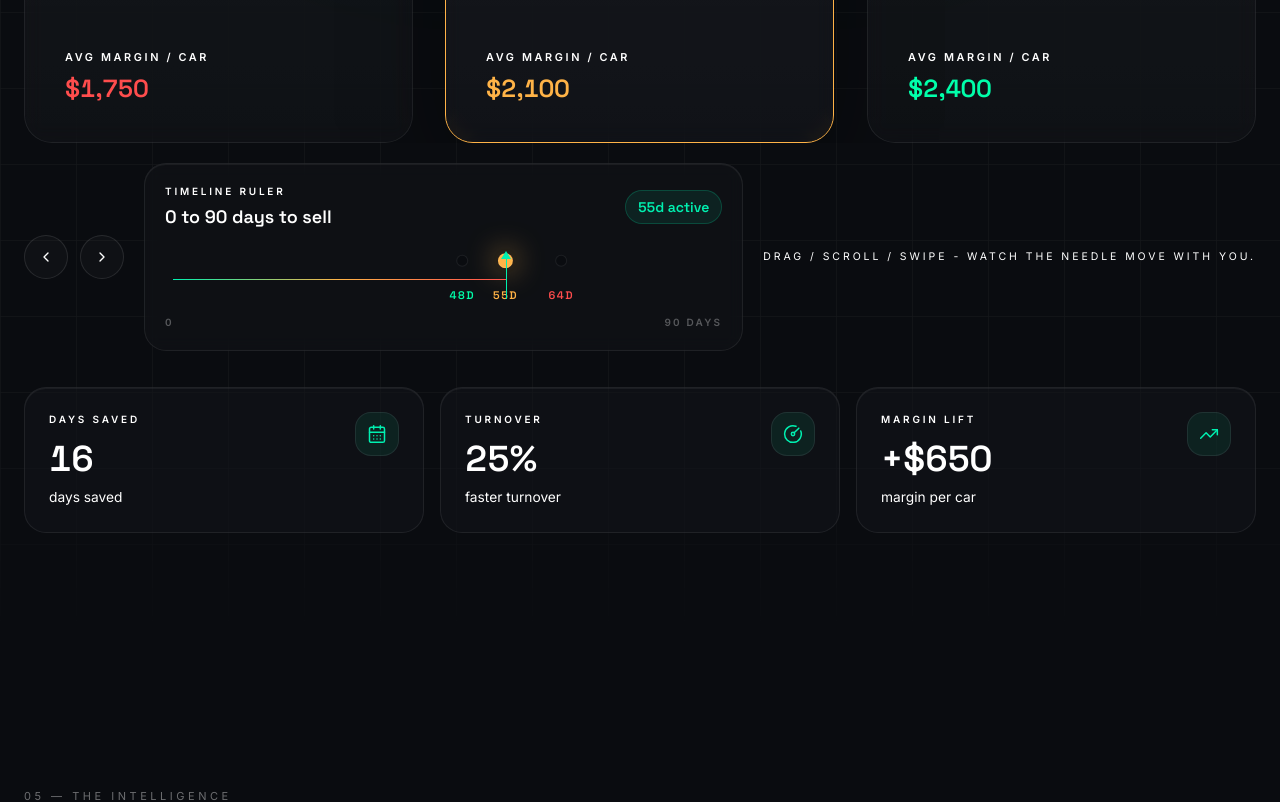
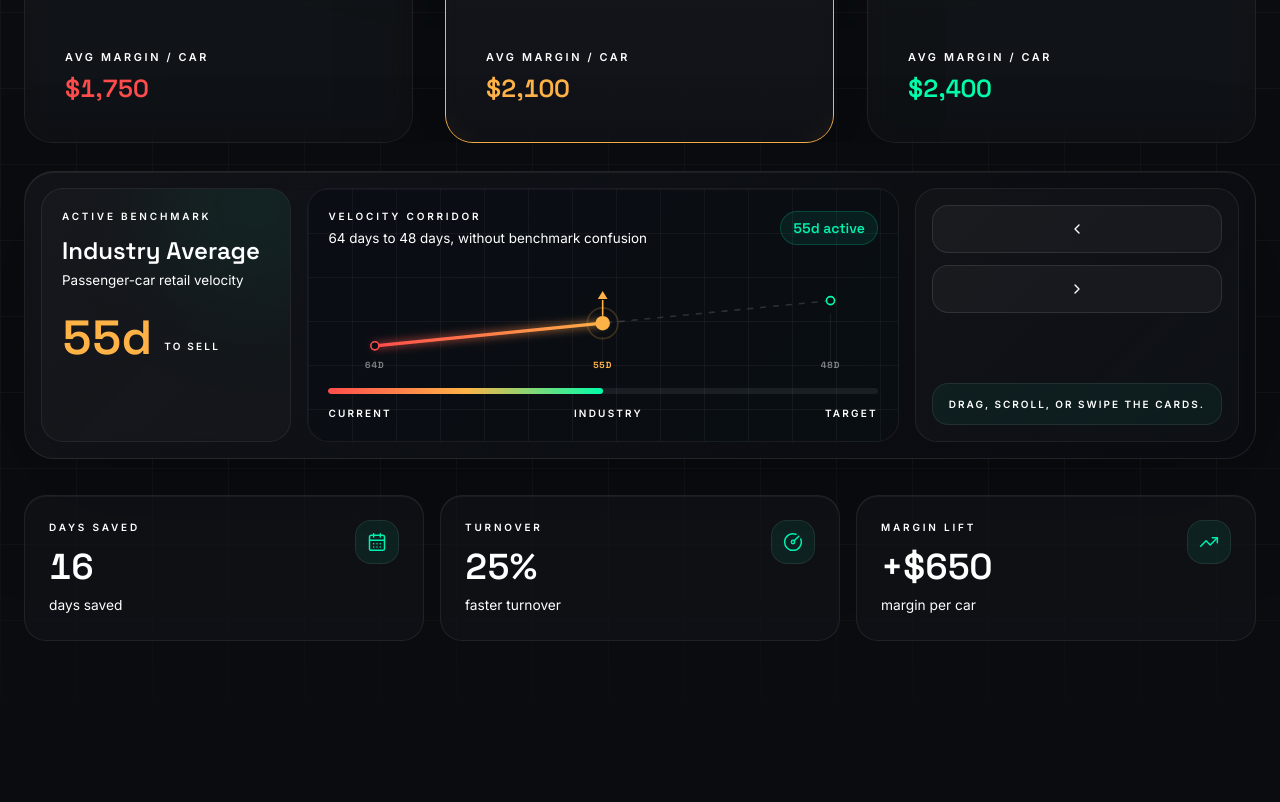
Before and after one commit to Bullfighteruz/veb1, a React (Vite) app: page / in a window 1280 px wide. Shown: the part 4300-5102 px from the top of the page. Built offline with nearby package versions, Linux system fonts and the light colour scheme; the HTML template or start-up script is replaced by a standard one.

Commit message:
Polish transformation control deck

```diff
--- a/src/components/features/Transformation.tsx
+++ b/src/components/features/Transformation.tsx
@@ -51,8 +51,6 @@ const IMPACT = [
 ] as const;
 
 const INITIAL_STEP = 1;
-const MAX_DAYS = 90;
-
 function formatCurrency(value: number) {
   return `$${Math.round(value).toLocaleString()}`;
 }
@@ -354,39 +352,16 @@ export default function Transformation() {
           })}
         </div>
 
-        <div className="mt-5 grid gap-5 lg:grid-cols-[auto_minmax(0,1fr)_auto] lg:items-center">
-          <div className="flex items-center gap-3">
-            <button
-              type="button"
-              onClick={() => scrollToStep(activeIndex - 1)}
-              disabled={!canGoPrev}
-              aria-label="Previous benchmark"
-              className="inline-flex h-11 w-11 items-center justify-center rounded-full border border-white/10 bg-white/[0.025] text-white/62 transition hover:border-rev-green/35 hover:bg-rev-green/[0.06] hover:text-white disabled:pointer-events-none disabled:opacity-30"
-            >
-              <ChevronLeft className="h-4 w-4" />
-            </button>
-            <button
-              type="button"
-              onClick={() => scrollToStep(activeIndex + 1)}
-              disabled={!canGoNext}
-              aria-label="Next benchmark"
-              className="inline-flex h-11 w-11 items-center justify-center rounded-full border border-white/10 bg-white/[0.025] text-white/62 transition hover:border-rev-green/35 hover:bg-rev-green/[0.06] hover:text-white disabled:pointer-events-none disabled:opacity-30"
-            >
-              <ChevronRight className="h-4 w-4" />
-            </button>
-          </div>
-
-          <Timeline
+        <ControlDeck
           activeIndex={activeIndex}
-            activeDays={activeStep.days}
+          activeStep={activeStep}
           isReady={sectionSeen}
+          canGoPrev={canGoPrev}
+          canGoNext={canGoNext}
+          onPrev={() => scrollToStep(activeIndex - 1)}
+          onNext={() => scrollToStep(activeIndex + 1)}
           onSelect={(index) => scrollToStep(index)}
         />
-
-          <div className="text-[10.5px] uppercase tracking-[0.28em] text-white/38 lg:text-right">
-            Drag / scroll / swipe - watch the needle move with you.
-          </div>
-        </div>
 
         <div className="reveal mt-9 grid gap-4 md:grid-cols-3">
           {IMPACT.map((item) => (
@@ -484,45 +459,185 @@ function StepCard({
   );
 }
 
-function Timeline({
+function ControlDeck({
   activeIndex,
-  activeDays,
+  activeStep,
   isReady,
+  canGoPrev,
+  canGoNext,
+  onPrev,
+  onNext,
   onSelect,
 }: {
   activeIndex: number;
-  activeDays: number;
+  activeStep: (typeof STEPS)[number];
   isReady: boolean;
+  canGoPrev: boolean;
+  canGoNext: boolean;
+  onPrev: () => void;
+  onNext: () => void;
   onSelect: (index: number) => void;
 }) {
-  const activePosition = (activeDays / MAX_DAYS) * 100;
+  const progressWidth = `${(activeIndex / (STEPS.length - 1)) * 100}%`;
+  const points = [
+    { x: 58, y: 96 },
+    { x: 340, y: 68 },
+    { x: 622, y: 40 },
+  ];
+  const activePath = points
+    .slice(0, activeIndex + 1)
+    .map((point, index) => `${index === 0 ? "M" : "L"} ${point.x} ${point.y}`)
+    .join(" ");
+  const activePoint = points[activeIndex] ?? points[0];
 
   return (
-    <div className="rounded-[22px] border border-white/[0.075] bg-[rgba(20,22,27,0.46)] px-5 py-5 shadow-[inset_0_1px_0_rgba(255,255,255,0.05)] backdrop-blur-[8px]">
-      <div className="mb-5 flex items-center justify-between">
-        <div>
+    <div
+      data-control-deck
+      className="mt-7 overflow-hidden rounded-[30px] border border-white/[0.085] bg-[linear-gradient(135deg,rgba(20,22,27,0.78),rgba(8,11,16,0.64))] p-4 shadow-[0_30px_120px_rgba(0,0,0,0.28),inset_0_1px_0_rgba(255,255,255,0.06)] backdrop-blur-[12px]"
+    >
+      <div className="grid gap-4 lg:grid-cols-[minmax(220px,0.72fr)_minmax(0,1.7fr)_auto] lg:items-stretch">
+        <div className="relative overflow-hidden rounded-[22px] border border-white/[0.065] bg-white/[0.025] p-5">
+          <div className="pointer-events-none absolute -right-12 -top-16 h-40 w-40 rounded-full bg-rev-green/10 blur-3xl" />
+          <div className="relative">
             <div className="text-[10px] font-semibold uppercase tracking-[0.28em] text-white/36">
-            Timeline ruler
+              Active benchmark
             </div>
-          <div className="mt-1 font-display text-lg font-semibold text-white/86">
-            0 to 90 days to sell
+            <div className="mt-3 font-display text-2xl font-semibold leading-tight text-white">
+              {activeStep.label}
             </div>
+            <div className="mt-1 text-[0.84rem] text-white/48">Passenger-car retail velocity</div>
+            <div className="mt-6 flex items-end gap-3">
+              <span
+                className="font-display text-5xl font-semibold leading-none tabular-nums"
+                style={{ color: activeStep.color }}
+              >
+                {activeStep.days}d
+              </span>
+              <span className="mb-2 text-[10px] font-semibold uppercase tracking-[0.22em] text-white/36">
+                to sell
+              </span>
             </div>
-        <div className="rounded-full border border-rev-green/20 bg-rev-green/[0.08] px-3 py-1.5 font-display text-sm font-semibold tabular-nums text-rev-green">
-          {activeDays}d active
           </div>
         </div>
 
-      <div className="relative h-16 px-2">
-        <div className="absolute left-2 right-2 top-7 h-px bg-white/12" />
-        <div
-          className="absolute left-2 top-7 h-px bg-gradient-to-r from-rev-green via-[#FFB347] to-[#FF4D4D] transition-[width] duration-700 ease-out"
-          style={{ width: isReady ? `calc(${activePosition}% - 0.5rem)` : "0%" }}
+        <div className="relative min-h-[190px] overflow-hidden rounded-[22px] border border-white/[0.065] bg-[#0A0F15]/70 px-5 py-5">
+          <div className="pointer-events-none absolute inset-0 opacity-[0.16]">
+            <div className="absolute inset-0 bg-[linear-gradient(rgba(255,255,255,0.28)_1px,transparent_1px),linear-gradient(90deg,rgba(255,255,255,0.28)_1px,transparent_1px)] bg-[length:44px_44px]" />
+          </div>
+          <div className="relative mb-2 flex items-center justify-between gap-4">
+            <div>
+              <div className="text-[10px] font-semibold uppercase tracking-[0.28em] text-white/34">
+                Velocity corridor
+              </div>
+              <div className="mt-1 text-[0.84rem] text-white/52">64 days to 48 days, without benchmark confusion</div>
+            </div>
+            <div className="hidden rounded-full border border-rev-green/20 bg-rev-green/[0.08] px-3 py-1.5 font-display text-sm font-semibold tabular-nums text-rev-green sm:block">
+              {activeStep.days}d active
+            </div>
+          </div>
+
+          <div className="relative h-[128px]">
+            <svg viewBox="0 0 680 128" className="h-full w-full" aria-hidden>
+              <defs>
+                <linearGradient id="transformationPath" x1="58" y1="96" x2="622" y2="40" gradientUnits="userSpaceOnUse">
+                  <stop offset="0" stopColor="#FF4D4D" />
+                  <stop offset="0.52" stopColor="#FFB347" />
+                  <stop offset="1" stopColor="#00FFAA" />
+                </linearGradient>
+                <filter id="transformationGlow" x="-20%" y="-90%" width="140%" height="280%">
+                  <feGaussianBlur stdDeviation="5" result="blur" />
+                  <feMerge>
+                    <feMergeNode in="blur" />
+                    <feMergeNode in="SourceGraphic" />
+                  </feMerge>
+                </filter>
+              </defs>
+              <path
+                d="M 58 96 L 340 68 L 622 40"
+                fill="none"
+                stroke="rgba(255,255,255,0.14)"
+                strokeWidth="2"
+                strokeDasharray="6 10"
+                strokeLinecap="round"
               />
+              <path
+                d={activePath || "M 58 96"}
+                fill="none"
+                stroke="url(#transformationPath)"
+                strokeWidth="4"
+                strokeLinecap="round"
+                strokeLinejoin="round"
+                filter="url(#transformationGlow)"
+                style={{
+                  strokeDasharray: 620,
+                  strokeDashoffset: isReady ? 0 : 620,
+                  transition: "stroke-dashoffset 850ms cubic-bezier(0.16, 1, 0.3, 1)",
+                }}
+              />
+              {points.map((point, index) => {
+                const step = STEPS[index];
+                const isActive = activeIndex === index;
+
+                return (
+                  <g key={step.label}>
+                    <line
+                      x1={point.x}
+                      x2={point.x}
+                      y1={point.y + 16}
+                      y2="116"
+                      stroke="rgba(255,255,255,0.09)"
+                      strokeWidth="1"
+                    />
+                    <circle
+                      cx={point.x}
+                      cy={point.y}
+                      r={isActive ? 8 : 5}
+                      fill={isActive ? step.color : "#0A0F15"}
+                      stroke={step.color}
+                      strokeWidth="2"
+                    />
+                    {isActive && (
+                      <circle
+                        cx={point.x}
+                        cy={point.y}
+                        r="19"
+                        fill="none"
+                        stroke={step.color}
+                        strokeOpacity="0.2"
+                        strokeWidth="2"
+                      />
+                    )}
+                    <text
+                      x={point.x}
+                      y="124"
+                      textAnchor="middle"
+                      fill={isActive ? step.color : "rgba(255,255,255,0.48)"}
+                      fontSize="11"
+                      fontFamily="Space Grotesk, sans-serif"
+                      fontWeight="700"
+                      letterSpacing="1"
+                    >
+                      {step.days}D
+                    </text>
+                  </g>
+                );
+              })}
+              <g transform={`translate(${activePoint.x}, ${activePoint.y})`}>
+                <line
+                  x1="0"
+                  x2="0"
+                  y1="-28"
+                  y2="-10"
+                  stroke={activeStep.color}
+                  strokeWidth="2"
+                  strokeLinecap="round"
+                />
+                <path d="M -6 -30 L 0 -40 L 6 -30 Z" fill={activeStep.color} />
+              </g>
+            </svg>
 
             {STEPS.map((step, index) => {
-          const position = (step.days / MAX_DAYS) * 100;
-          const isActive = activeIndex === index;
+              const point = points[index];
 
               return (
                 <button
@@ -530,34 +645,55 @@ function Timeline({
                   type="button"
                   onClick={() => onSelect(index)}
                   aria-label={`Select ${step.label}`}
-              aria-current={isActive ? "step" : undefined}
-              className="absolute top-7 flex -translate-x-1/2 -translate-y-1/2 flex-col items-center gap-2 focus-visible:outline-none focus-visible:ring-2 focus-visible:ring-rev-green/60"
-              style={{ left: `${position}%`, color: step.color }}
-            >
-              <span
-                className={`h-3 w-3 rounded-full border transition ${
-                  isActive ? "scale-125 bg-current shadow-[0_0_24px_currentColor]" : "bg-[#0A0C10]"
-                }`}
+                  aria-current={activeIndex === index ? "step" : undefined}
+                  className="absolute h-16 w-24 -translate-x-1/2 -translate-y-1/2 rounded-full focus-visible:outline-none focus-visible:ring-2 focus-visible:ring-rev-green/60"
+                  style={{
+                    left: `${(point.x / 680) * 100}%`,
+                    top: `${(point.y / 128) * 100}%`,
+                  }}
                 />
-              <span className="mt-3 whitespace-nowrap font-display text-[11px] font-semibold uppercase tracking-[0.14em] text-white/48">
-                {step.days}d
-              </span>
-            </button>
               );
             })}
+          </div>
 
+          <div className="relative mt-1 h-1.5 overflow-hidden rounded-full bg-white/[0.07]">
             <div
-          className="absolute top-7 h-10 w-px -translate-y-1/2 bg-rev-green transition-[left] duration-500 ease-out"
-          style={{ left: `${activePosition}%` }}
-          aria-hidden
-        >
-          <span className="absolute -top-2 left-1/2 h-0 w-0 -translate-x-1/2 border-x-[5px] border-b-[8px] border-x-transparent border-b-rev-green" />
+              className="h-full rounded-full bg-gradient-to-r from-[#FF4D4D] via-[#FFB347] to-[#00FFAA] transition-[width] duration-700 ease-out"
+              style={{ width: isReady ? progressWidth : "0%" }}
+            />
+          </div>
+          <div className="relative mt-3 flex justify-between text-[10px] font-semibold uppercase tracking-[0.22em] text-white/28">
+            <span>Current</span>
+            <span>Industry</span>
+            <span>Target</span>
           </div>
         </div>
 
-      <div className="flex justify-between text-[10px] font-semibold uppercase tracking-[0.22em] text-white/30">
-        <span>0</span>
-        <span>90 days</span>
+        <div className="flex flex-col justify-between gap-4 rounded-[22px] border border-white/[0.065] bg-white/[0.025] p-4">
+          <div className="grid grid-cols-2 gap-3 lg:grid-cols-1">
+            <button
+              type="button"
+              onClick={onPrev}
+              disabled={!canGoPrev}
+              aria-label="Previous benchmark"
+              className="inline-flex h-12 items-center justify-center rounded-2xl border border-white/10 bg-white/[0.035] text-white/64 transition hover:border-rev-green/35 hover:bg-rev-green/[0.07] hover:text-white disabled:pointer-events-none disabled:opacity-30"
+            >
+              <ChevronLeft className="h-4 w-4" />
+            </button>
+            <button
+              type="button"
+              onClick={onNext}
+              disabled={!canGoNext}
+              aria-label="Next benchmark"
+              className="inline-flex h-12 items-center justify-center rounded-2xl border border-white/10 bg-white/[0.035] text-white/64 transition hover:border-rev-green/35 hover:bg-rev-green/[0.07] hover:text-white disabled:pointer-events-none disabled:opacity-30"
+            >
+              <ChevronRight className="h-4 w-4" />
+            </button>
+          </div>
+          <div className="rounded-2xl border border-rev-green/14 bg-rev-green/[0.055] px-4 py-3 text-[10px] font-semibold uppercase leading-relaxed tracking-[0.2em] text-rev-green/78">
+            Drag, scroll, or swipe the cards.
+          </div>
+        </div>
       </div>
     </div>
   );
```
Lines whose indentation alone changed are shown as unchanged.
